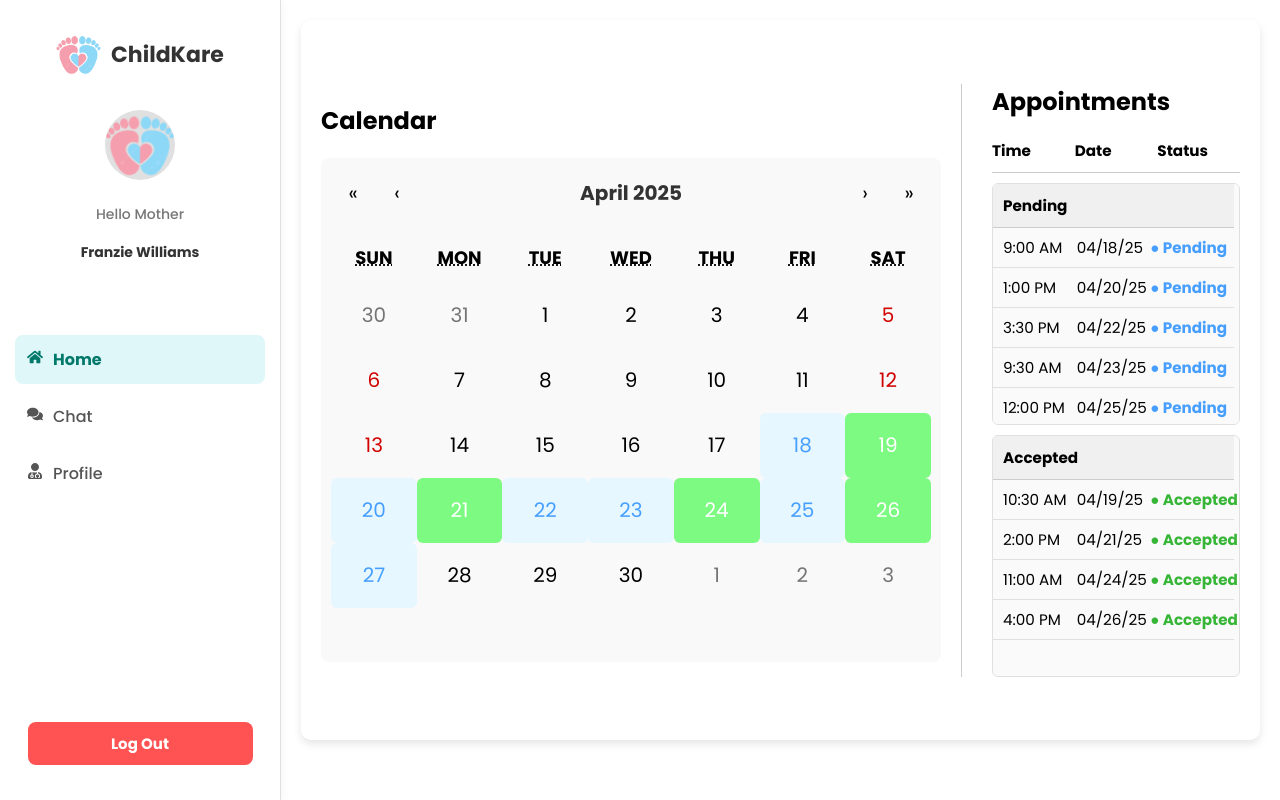
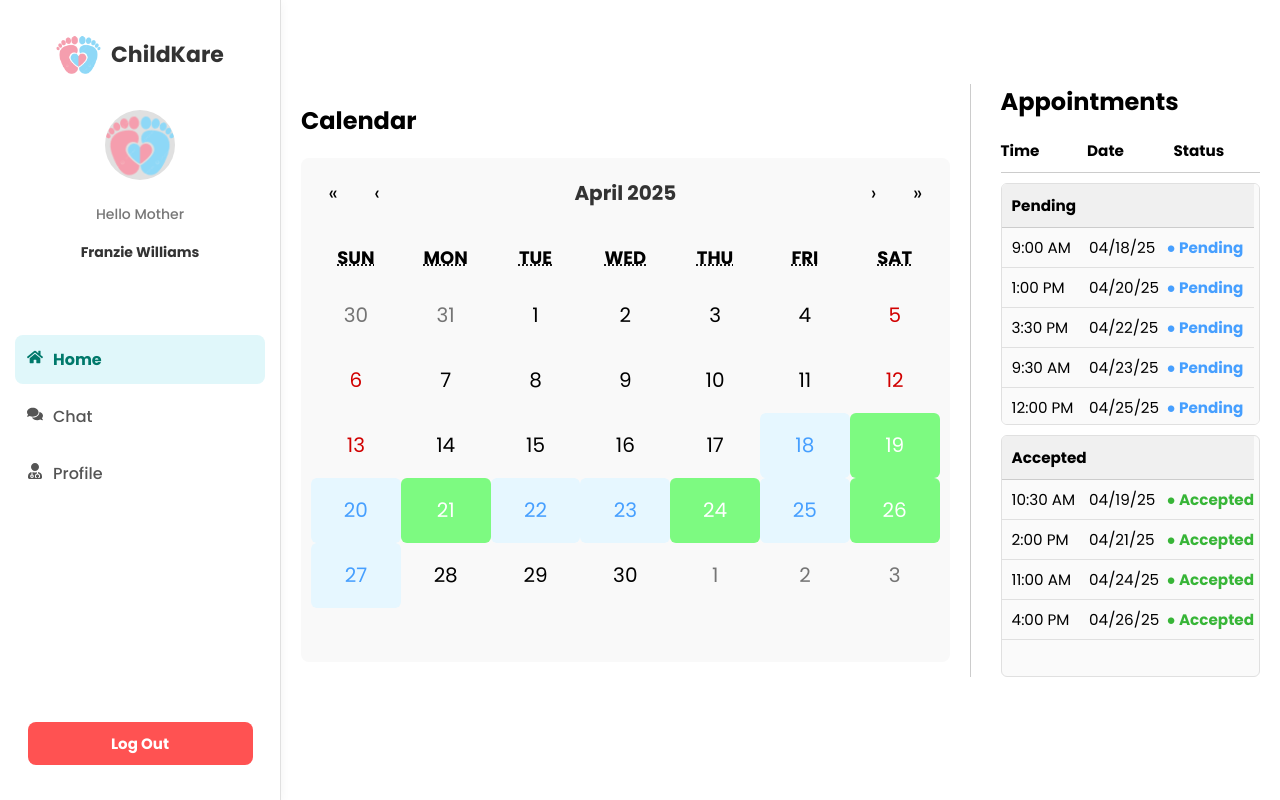
Before and after one commit to peakyblinder101/ChildKare-Project, a React (Vite) app in the folder ChildKare/Frontend/: page /doctor-dashboard in a window 1280 px wide. Built offline with nearby package versions, Linux system fonts and the light colour scheme.

Commit message:
Update DoctorHome.css

```diff
--- a/ChildKare/Frontend/src/components/Dashboard/DoctorDashboard/DoctorHome/DoctorHome.css
+++ b/ChildKare/Frontend/src/components/Dashboard/DoctorDashboard/DoctorHome/DoctorHome.css
@@ -3,9 +3,11 @@
     justify-content: center;
     align-items: center;
     width: 100%;
-    padding: 20px;
-    box-sizing: border-box;
+    /*height: 100vh;*/
+    /*padding: 20px;*/
+    /*box-sizing: border-box;*/
     overflow-y: auto;
+    background-color: #000000;
   }
 
   .doctor-home {
@@ -13,9 +15,9 @@
     height: 90vh;
     background-color: #ffffff;
     padding: 20px;
-    box-sizing: border-box;
-    box-shadow: 0px 4px 8px rgba(0, 0, 0, 0.1);
-    border-radius: 10px;
+    /*box-sizing: border-box;*/
+    /*box-shadow: 0px 4px 8px rgba(0, 0, 0, 0.1);*/
+    /*border-radius: 10px;*/
     display: flex;
     justify-content: center;
     align-items: center;
```
